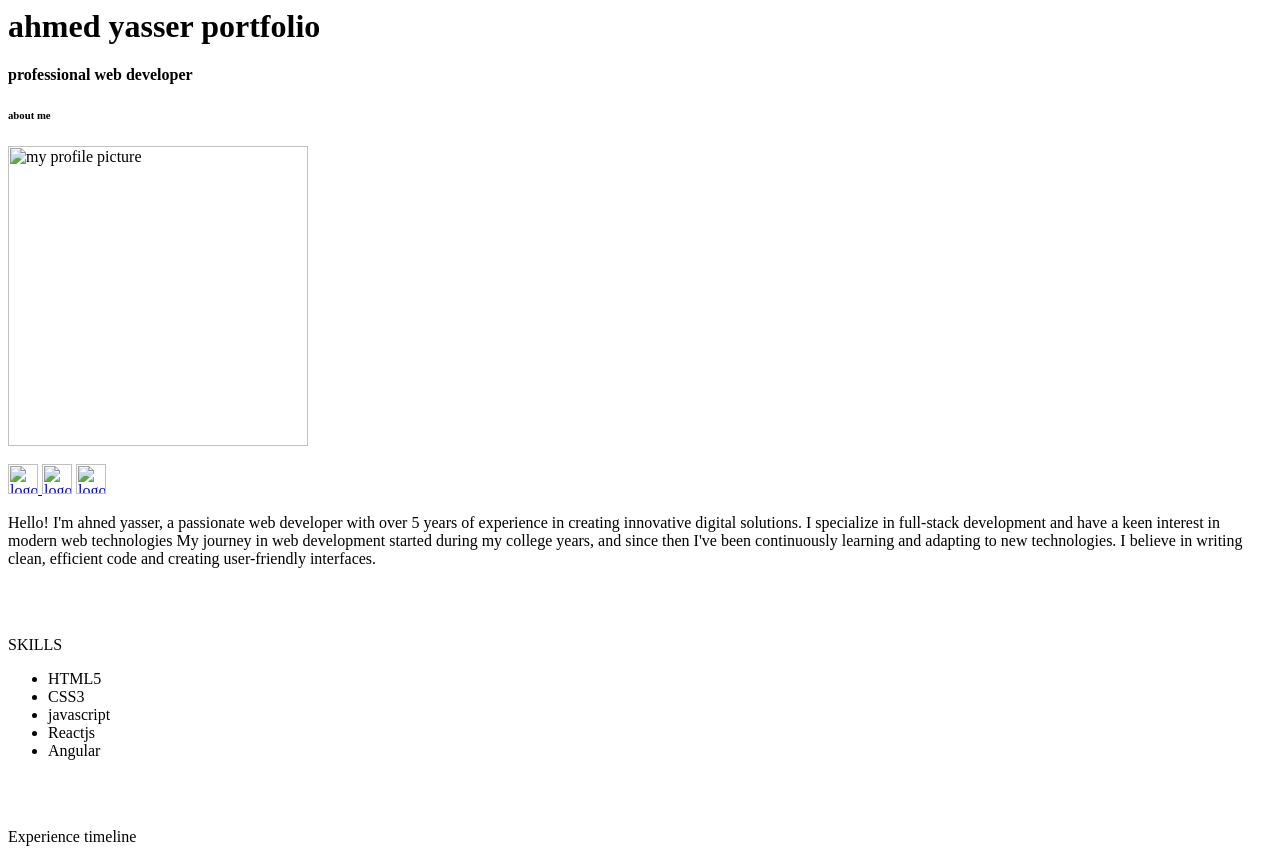
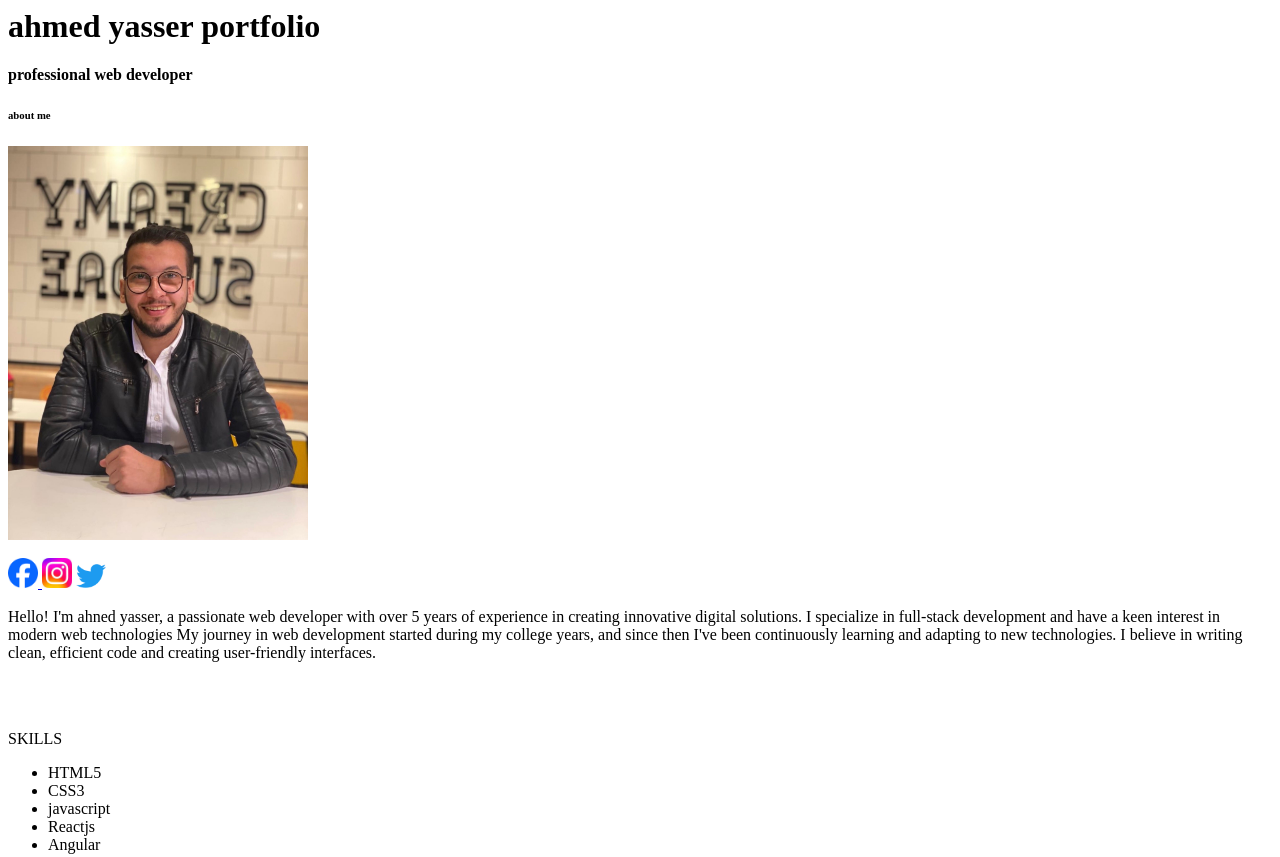
Before and after one commit to ahmedyasser6346-star/task1, a plain HTML site: page index.html in a window 1280 px wide. Shown: the top 857 px of the page. Drawn offline with Linux system fonts and the light colour scheme; the site is published under a folder, as on GitHub Pages, so addresses that start at the root find nothing.

Commit message:
Update index.html

```diff
--- a/index.html
+++ b/index.html
@@ -6,12 +6,12 @@
 <h4>professional web developer</h4>
 <h6>about me</h6>
 
-<img src="/images/IMG_E0537.JPG" width="300" alt="my profile picture">
+<img src="images/IMG_E0537.JPG" width="300" alt="my profile picture">
 <br>
 <br>
-<a href="https://www.facebook.com/share/1FYGsUN3kM/?mibextid=wwXIfr" target="_blank"><img src="/images/تنزيل.png" width="30" alt="logo facebook"</a>
-<a href="https://www.instagram.com/ahmed_yasser.726?igsh=cWx5aWl2cHpyZWxn&utm_source=qr" target="_blank" ><img src="/images/instagram.jfif" width="30" alt="logo instagram"></a>
-<a href="https://x.com/ahmed__yasser72?s=21" target="_blank"><img src="/images/twitter.png" width="30" alt="logo twitter"></a>
+<a href="https://www.facebook.com/share/1FYGsUN3kM/?mibextid=wwXIfr" target="_blank"><img src="images/تنزيل.png" width="30" alt="logo facebook"</a>
+<a href="https://www.instagram.com/ahmed_yasser.726?igsh=cWx5aWl2cHpyZWxn&utm_source=qr" target="_blank" ><img src="images/instagram.jfif" width="30" alt="logo instagram"></a>
+<a href="https://x.com/ahmed__yasser72?s=21" target="_blank"><img src="images/twitter.png" width="30" alt="logo twitter"></a>
 
 <p>Hello! I'm ahned yasser, a passionate web developer with over 5 years of experience in creating innovative digital solutions. I specialize in full-stack development and have a keen interest in modern web technologies
     My journey in web development started during my college years, and since then I've been continuously learning and adapting to new technologies. I believe in writing
@@ -226,4 +226,5 @@ Learned best practices</td>
 </form>
 </table>
 </body>
+
 </html>
```
